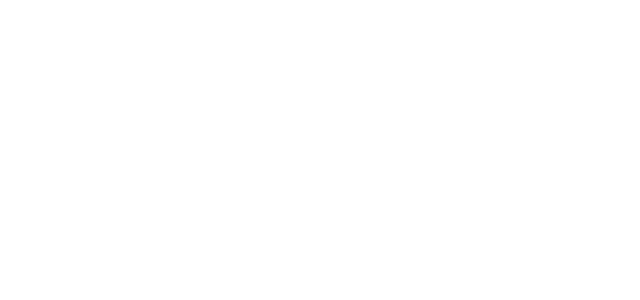
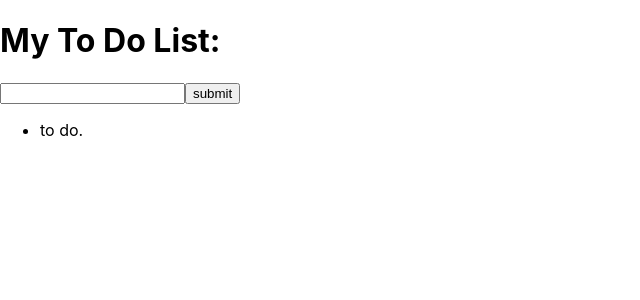
Before and after one commit to morancathy/to-do-app, a React (Create React App) app: page / in a window 1280 px wide. Shown: the top 300 px of the page, without its empty margins (0-640 px from the left). Built offline with nearby package versions, Linux system fonts and the light colour scheme.

Commit message:
created toDoListData, and ToDo file. Linked them

```diff
--- a/src/App.js
+++ b/src/App.js
@@ -1,9 +1,13 @@
+import { StrictMode } from "react";
 import './styles.css';
+
+import ToDo from './ToDo.js';
 
 function App() {
   return (
     <div className="App">
-
+      <h1>My To Do List:</h1>
+      <ToDo />
     </div>
   );
 }
--- /dev/null
+++ b/src/ToDo.js
@@ -0,0 +1,20 @@
+import React from "react";
+import toDoListData from "./components/toDoListData";
+
+function ToDo(props) {
+  return (
+    <section>
+      <form>
+        <input type="text"></input>
+        <input type="submit" value="submit"></input>
+      </form>
+      <ul>
+        <li>
+          to do.
+        </li>
+      </ul>
+    </section>
+  )
+};
+
+export default ToDo;
--- /dev/null
+++ b/src/components/toDoListData.js
@@ -0,0 +1,16 @@
+const toDoListData = [
+  {
+    title: "Go Diving",
+    completed: true
+  },
+  {
+    title: "Watch White Sox game",
+    completed: false
+  },
+  {
+    title: "Go for a run",
+    completed: false
+  }
+];
+
+export default toDoListData;
```
